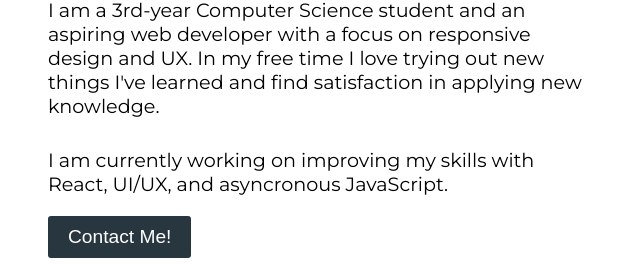
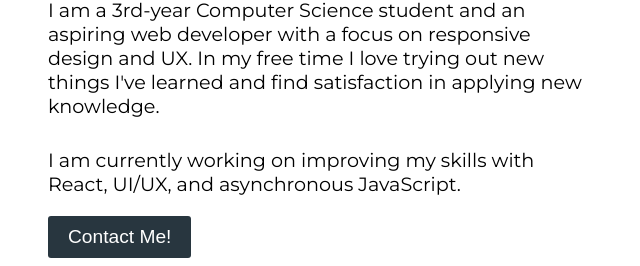
Before and after one commit to LeoGuagenti/personal-site, a plain HTML site: page index.html in a window 1280 px wide. Shown: the part 672-938 px from the top of the page, 22-662 px from the left. Drawn offline with Linux system fonts and the light colour scheme.

Commit message:
Update index.html

```diff
--- a/index.html
+++ b/index.html
@@ -49,7 +49,7 @@
             <div class="left-side">
                 <h1>About Me</h1>
                 <span>I am a 3rd-year Computer Science student and an aspiring web developer with a focus on responsive design and UX. In my free time I love trying out new things I've learned and find satisfaction in applying new knowledge.</span>
-                <span>I am currently working on improving my skills with React, UI/UX, and asyncronous JavaScript.</span>
+                <span>I am currently working on improving my skills with React, UI/UX, and asynchronous JavaScript.</span>
                 <div>
                     <button id="b3">Contact Me!</button>
                 </div>
```
